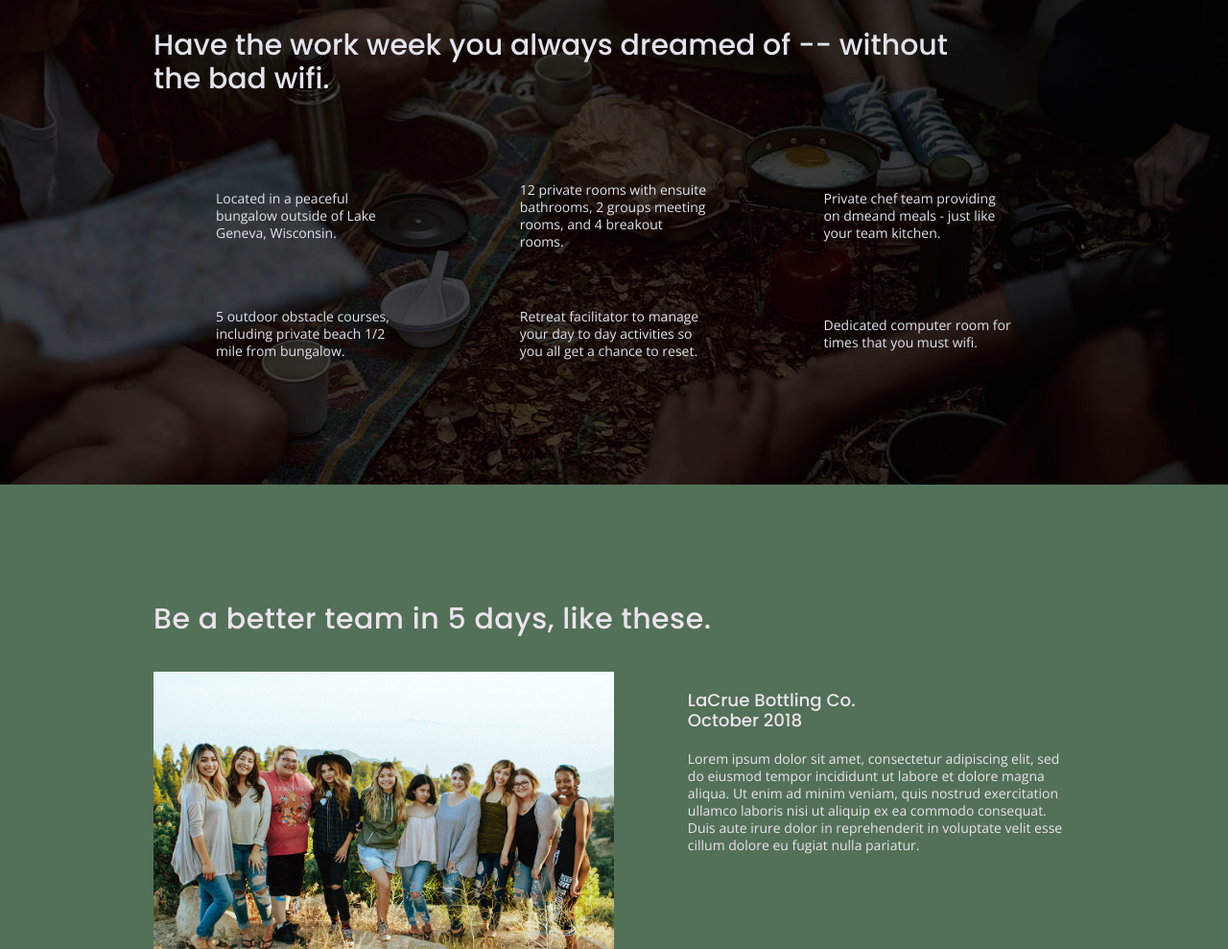
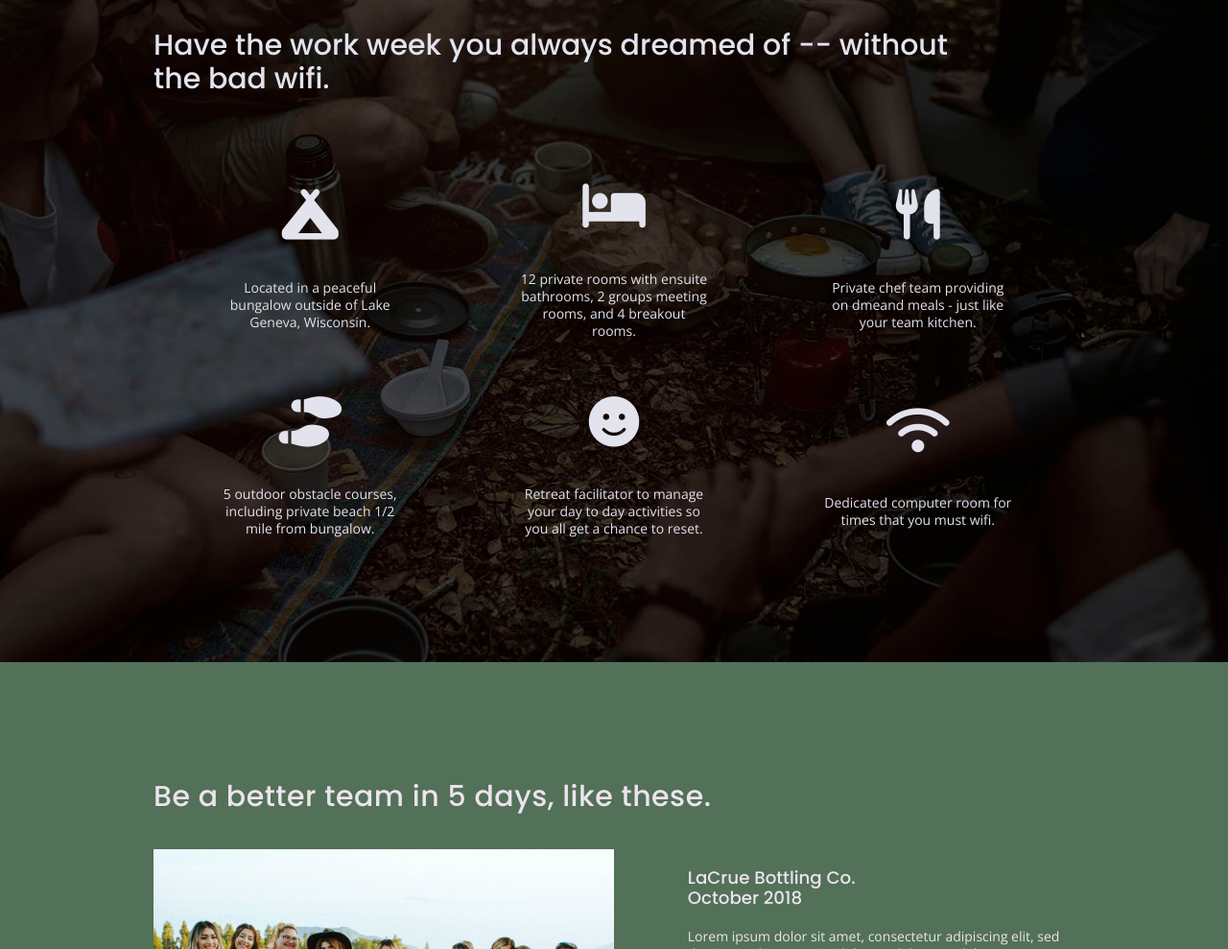
Before and after one commit to kellyraefoote/Unplugged-Retreat, a website built with Parcel: page index.html in a window 1280 px wide. Shown: the part 1075-2064 px from the top of the page at 96% size. Built offline with nearby package versions, Linux system fonts and the light colour scheme.

Commit message:
Added fontawesome icons to homepage

```diff
--- a/css/main.css
+++ b/css/main.css
@@ -374,6 +374,13 @@ input[type=button] {
 
 .features p {
   margin: 0;
+  text-align: center;
+}
+
+.features i {
+  font-size: 3.75em;
+  margin-bottom: 40px;
+  text-align: center;
 }
 
 /* Reviews */
--- a/index.html
+++ b/index.html
@@ -18,6 +18,8 @@
 
   <link rel="stylesheet" href="css/normalize.css">
   <link rel="stylesheet" href="css/main.css">
+
+  <script src="https://kit.fontawesome.com/8df6dc94fa.js" crossorigin="anonymous"></script>
 
   <meta name="theme-color" content="#fafafa">
 
@@ -74,27 +76,39 @@
 
       <div class="features-items">
         <article>
-          <p class="fontawesome-icon"></p>
+          <p class="fontawesome-icon">
+            <i class="fa-solid fa-campground"></i>
+          </p>
           <p class="features-item-description">Located in a peaceful bungalow outside of Lake Geneva, Wisconsin.</p>
         </article>
         <article>
-          <p class="fontawesome-icon"></p>
+          <p class="fontawesome-icon">
+            <i class="fa-solid fa-bed"></i>
+          </p>
           <p class="features-item-description">12 private rooms with ensuite bathrooms, 2 groups meeting rooms, and 4 breakout rooms.</p>
         </article>
         <article>
-          <p class="fontawesome-icon"></p>
+          <p class="fontawesome-icon">
+            <i class="fa-solid fa-utensils"></i>
+          </p>
           <p class="features-item-description">Private chef team providing on dmeand meals - just like your team kitchen.</p>
         </article>
         <article>
-          <p class="fontawesome-icon"></p>
+          <p class="fontawesome-icon">
+            <i class="fa-solid fa-shoe-prints"></i>
+          </p>
           <p class="features-item-description">5 outdoor obstacle courses, including private beach 1/2 mile from bungalow.</p>
         </article>
         <article>
-          <p class="fontawesome-icon"></p>
+          <p class="fontawesome-icon">
+            <i class="fa-solid fa-face-smile"></i>
+          </p>
           <p class="features-item-description">Retreat facilitator to manage your day to day activities so you all get a chance to reset.</p>
         </article>
         <article>
-          <p class="fontawesome-icon"></p>
+          <p class="fontawesome-icon">
+            <i class="fa-solid fa-wifi"></i>
+          </p>
           <p class="features-item-description">Dedicated computer room for times that you must wifi.</p>
          </article>
       </div>
```
Also changed, not shown: about/index.html (+2 -0 lines), faq/index.html (+2 -0 lines).
